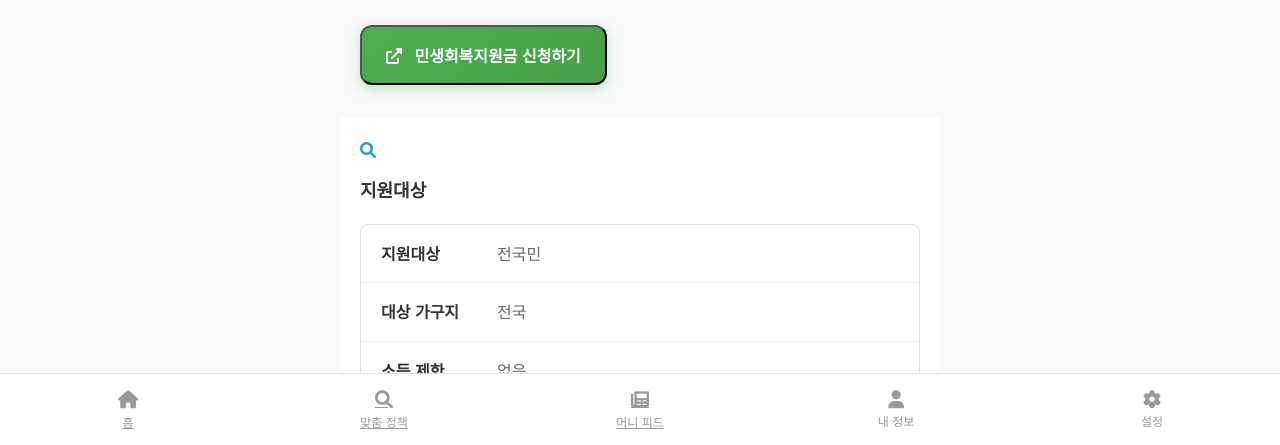
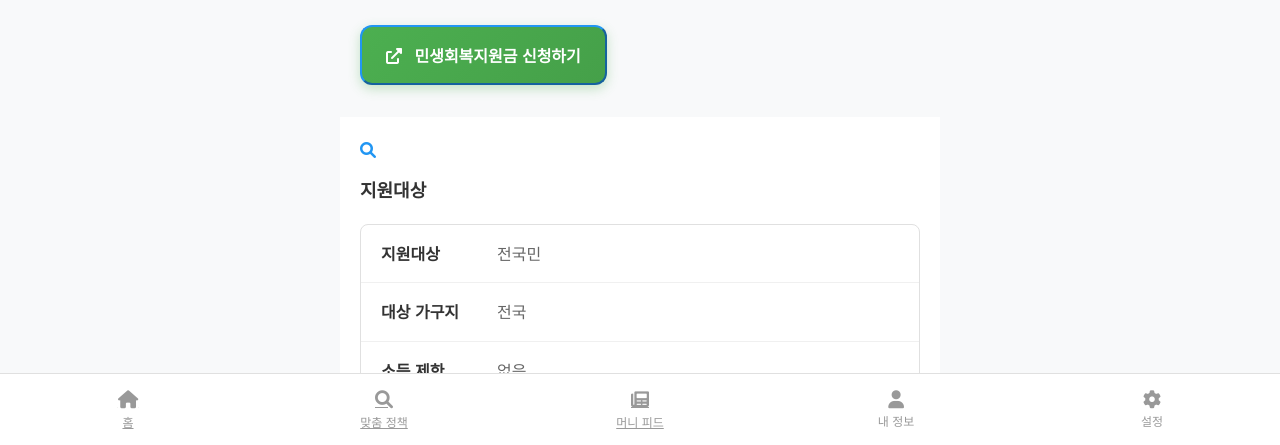
Before and after one commit to kingshandstudio/gover-support-funds, a website: page detail.html in a window 1280 px wide. Shown: the part 353-798 px from the top of the page. Drawn offline with Linux system fonts and the light colour scheme.

Commit message:
Update 민생회복지원금 신청하기 button styling - center align and change color to blue

```diff
--- a/detail.html
+++ b/detail.html
@@ -68,7 +68,7 @@
 
         <!-- 민생회복지원금 신청하기 버튼 -->
         <div class="apply-button-container" style="padding: 20px; text-align: center;">
-            <button class="main-cta-btn" onclick="document.getElementById('cardCompanySection').scrollIntoView({behavior: 'smooth'})">
+            <button class="main-cta-btn" onclick="document.getElementById('cardCompanySection').scrollIntoView({behavior: 'smooth'})" style="background-color: #2196F3; border-color: #2196F3;">
                 <i class="fas fa-external-link-alt"></i>
                 민생회복지원금 신청하기
             </button>
```
